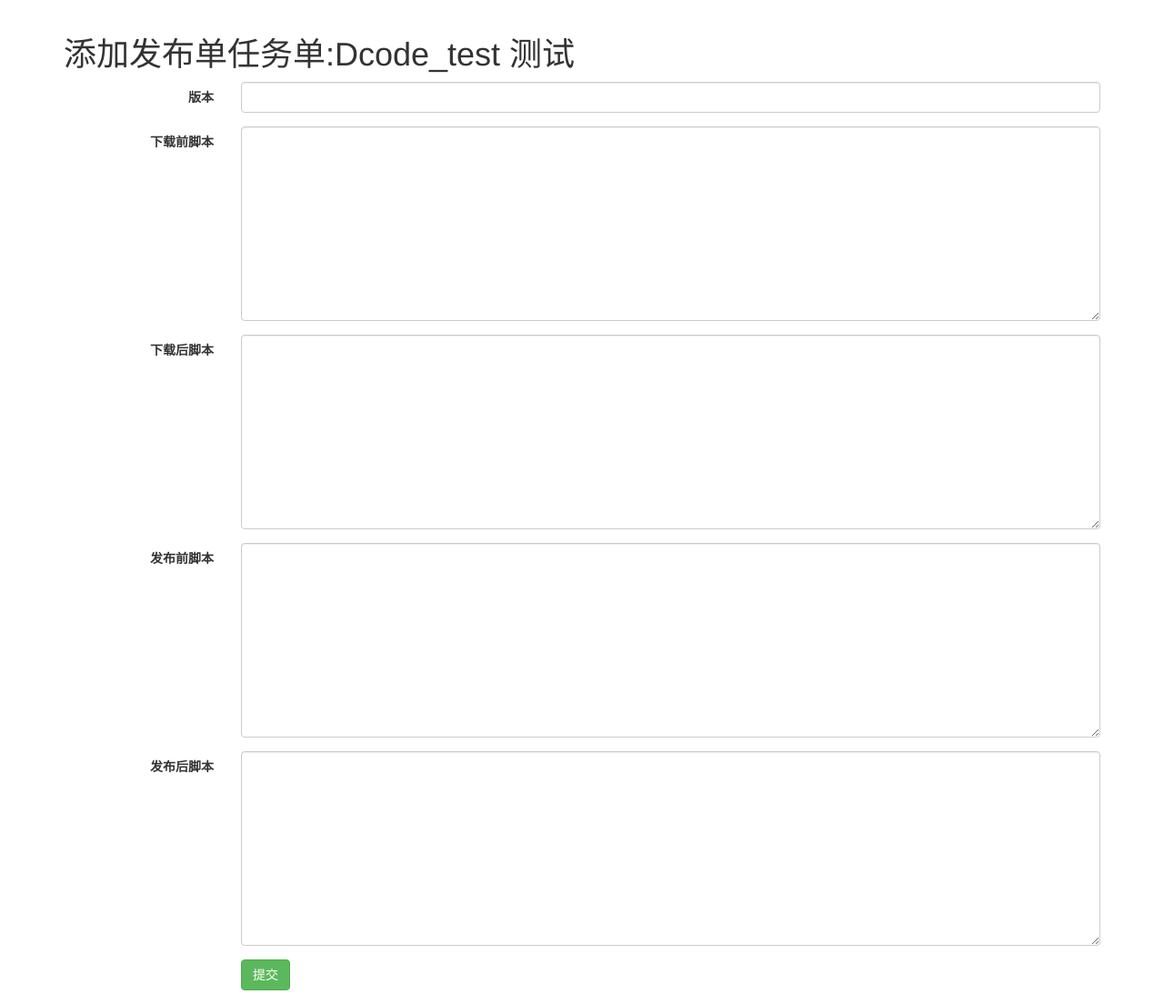
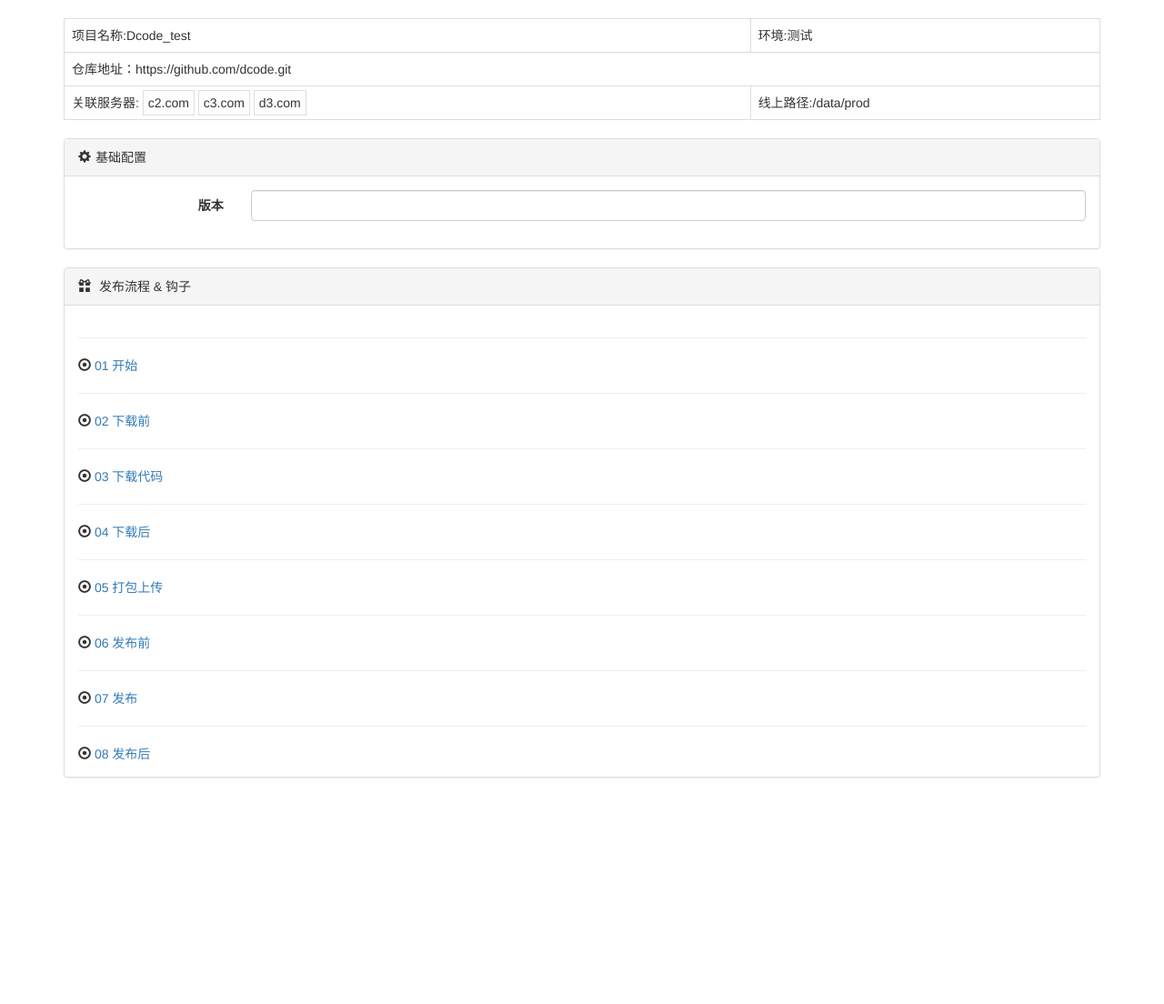
Before and after one commit to lostar01/Dcode, a Django app: page /task/add/1 in a window 1280 px wide. Shown: the part 52-1156 px from the top of the page at 91% size. After the commit the page ends 907 px from the top, so only its background shows below. Run offline with Django 3.2, Linux system fonts and the light colour scheme; data comes from the database, SQL or seed files in the repository; both versions use the stored data as it was after the commit; some libraries are stand-ins or nearby versions.

Commit message:
add task_form.html

```diff
--- a/Dcode/settings.py
+++ b/Dcode/settings.py
@@ -26,7 +26,7 @@ SECRET_KEY = 'fw=o+_p2^!mwfmdigk5jyzbz7&_uan$yw@)d5q51g425pyq27)'
 # SECURITY WARNING: don't run with debug turned on in production!
 DEBUG = True
 
-ALLOWED_HOSTS = ['192.168.137.170']
+ALLOWED_HOSTS = ['*']
 
 
 # Application definition
--- a/templates/layout.html
+++ b/templates/layout.html
@@ -4,8 +4,8 @@
     <meta charset="UTF-8">
     <title>{% block title %}base template{% endblock %}</title>
     <link href="/static/css/bootstrap.min.css" rel="stylesheet"/>
-    <script src="/static/js/jquery.min.js"></script>
-    <script src="/static/js/bootstrap.min.js"></script>
+    {% block css %} {% endblock %}
+
 </head>
 <body>
 
@@ -13,7 +13,8 @@
     <div class="container-fluid">
         <!-- Brand and toggle get grouped for better mobile display -->
         <div class="navbar-header">
-      <button type="button" class="navbar-toggle collapsed" data-toggle="collapse" data-target="#bs-example-navbar-collapse-1" aria-expanded="false">
+            <button type="button" class="navbar-toggle collapsed" data-toggle="collapse"
+                    data-target="#bs-example-navbar-collapse-1" aria-expanded="false">
                 <span class="sr-only">Toggle navigation</span>
                 <span class="icon-bar"></span>
                 <span class="icon-bar"></span>
@@ -31,7 +32,8 @@
             <ul class="nav navbar-nav navbar-right">
                 <li><a href="#">Link</a></li>
                 <li class="dropdown">
-          <a href="#" class="dropdown-toggle" data-toggle="dropdown" role="button" aria-haspopup="true" aria-expanded="false">Dropdown <span class="caret"></span></a>
+                    <a href="#" class="dropdown-toggle" data-toggle="dropdown" role="button" aria-haspopup="true"
+                       aria-expanded="false">Dropdown <span class="caret"></span></a>
                     <ul class="dropdown-menu">
                         <li><a href="#">Action</a></li>
                         <li><a href="#">Another action</a></li>
@@ -46,5 +48,9 @@
 </nav>
 
 {% block content %} {% endblock %}
+
+<script src="/static/js/jquery.min.js"></script>
+<script src="/static/js/bootstrap.min.js"></script>
+{% block js %} {% endblock %}
 </body>
 </html>
--- /dev/null
+++ b/templates/task_form.html
@@ -0,0 +1,130 @@
+{% extends 'layout.html' %}
+{% block title %}{{ title }} {% endblock %}
+{% block css %}
+
+{% endblock %}
+
+{% block content %}
+<div class="container">
+
+    <table class="table table-bordered">
+        <tr>
+            <td>项目名称:{{probj.title}}</td>
+            <td>环境:{{probj.get_env_display}}</td>
+        </tr>
+        <tr>
+            <td colspan="2">仓库地址：{{probj.repo}}</td>
+        </tr>
+        <tr>
+            <td>关联服务器:
+                {% for server_obj in probj.server.all %}
+                <span style="border: 1px solid #ddd; padding: 5px;">{{ server_obj.hostname }}</span>
+                {% endfor %}
+            </td>
+            <td colspan="2">线上路径:{{probj.path}}</td>
+        </tr>
+
+    </table>
+    <div class="panel panel-default">
+        <div class="panel-heading"><span class="glyphicon glyphicon-cog" aria-hidden="true"></span><span
+                style="padding: 5px;">基础配置</span></div>
+        <div class="panel-body">
+            <div class="form-horizontal">
+                {% csrf_token %}
+                <div class="form-group">
+                    <label class="col-sm-2 control-label">{{ form.tag.label }}</label>
+                    <div class="col-sm-10">
+                        {{ form.tag }}
+                    </div>
+                </div>
+
+            </div>
+        </div>
+    </div>
+
+    <div class="panel panel-default">
+        <div class="panel-heading"><span class="glyphicon glyphicon-gift" aria-hidden="true"></span>
+            <span style="padding: 5px;">发布流程 & 钩子</span></div>
+        <div class="panel-body">
+            <div class="outline">
+                <div class="seriers">
+                    <div class="module clearfix">
+                        <div class="item left">
+                            <div class="line">
+                                <hr>
+                            </div>
+                            <div class="icon">
+                                <span class="glyphicon glyphicon-record" aria-hidden="true"></span>
+                                <a class="down">01 开始</a>
+                            </div>
+                        </div>
+                        <div class="item left">
+                            <div class="line">
+                                <hr>
+                            </div>
+                            <div class="icon">
+                                <span class="glyphicon glyphicon-record" aria-hidden="true"></span>
+                                <a class="up">02 下载前</a>
+                            </div>
+                        </div>
+                        <div class="item left">
+                            <div class="line">
+                                <hr>
+                            </div>
+                            <div class="icon">
+                                <span class="glyphicon glyphicon-record" aria-hidden="true"></span>
+                                <a class="down">03 下载代码</a>
+                            </div>
+                        </div>
+                        <div class="item left">
+                            <div class="line">
+                                <hr>
+                            </div>
+                            <div class="icon">
+                                <span class="glyphicon glyphicon-record" aria-hidden="true"></span>
+                                <a class="down">04 下载后</a>
+                            </div>
+                        </div>
+                        <div class="item left">
+                            <div class="line">
+                                <hr>
+                            </div>
+                            <div class="icon">
+                                <span class="glyphicon glyphicon-record" aria-hidden="true"></span>
+                                <a class="down">05 打包上传</a>
+                            </div>
+                        </div>
+                        <div class="item left">
+                            <div class="line">
+                                <hr>
+                            </div>
+                            <div class="icon">
+                                <span class="glyphicon glyphicon-record" aria-hidden="true"></span>
+                                <a class="down">06 发布前</a>
+                            </div>
+                        </div>
+                        <div class="item left">
+                            <div class="line">
+                                <hr>
+                            </div>
+                            <div class="icon">
+                                <span class="glyphicon glyphicon-record" aria-hidden="true"></span>
+                                <a class="down">07 发布</a>
+                            </div>
+                        </div>
+                        <div class="item left">
+                            <div class="line">
+                                <hr>
+                            </div>
+                            <div class="icon">
+                                <span class="glyphicon glyphicon-record" aria-hidden="true"></span>
+                                <a class="down">08 发布后</a>
+                            </div>
+                        </div>
+                    </div>
+                </div>
+            </div>
+        </div>
+    </div>
+</div>
+{% endblock %}
--- a/web/views/deploy.py
+++ b/web/views/deploy.py
@@ -10,6 +10,9 @@ class DeplayTaskModelForm(BootstrapModelForm):
         model = DeployTask
         fields = "__all__"
         exclude = ["uuid","project","status"]
+
+    # def save(self, commit=True):
+
 
 def task_list(request,project_id):
     task_obj = DeployTask.objects.filter(project_id=project_id).all()
@@ -44,7 +47,7 @@ def task_add(request,project_id):
 
             return redirect(url)
 
-    return render(request,"form.html",{"form": form,"title":title})
+    return render(request,"task_form.html",{"form": form,"title":title ,"probj": probj})
 
 def task_edit(request,project_id,task_id):
     task_obj = DeployTask.objects.get(pk=task_id)
```
Also changed, not shown: db.sqlite3. Lines whose indentation alone changed are shown as unchanged.
